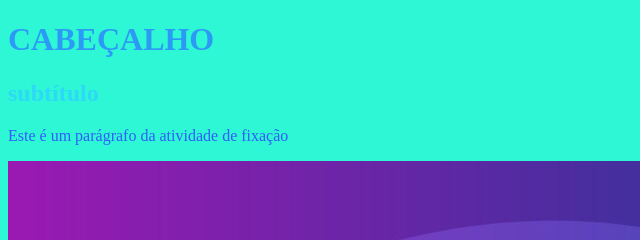
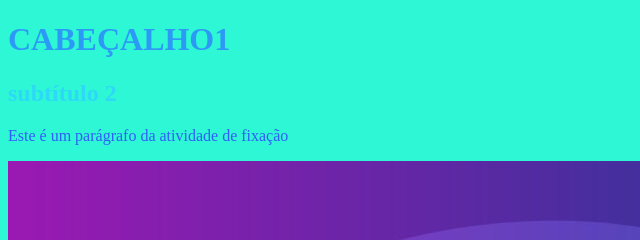
Before and after one commit to LucasSCHS/atv_1, a plain HTML site: page index.html in a window 1280 px wide. Shown: the top 240 px of the page, 0-640 px from the left. Drawn offline with Linux system fonts and the light colour scheme.

Commit message:
Commit **2** da ATV1

```diff
--- a/index.html
+++ b/index.html
@@ -8,8 +8,8 @@
     </head>
 
     <body>
-        <h1> CABEÇALHO </h1>
-        <h2> subtítulo </h2>
+        <h1> CABEÇALHO1 </h1>
+        <h2> subtítulo 2</h2>
 
         <p> Este é um parágrafo da atividade de fixação </p>
 
```
